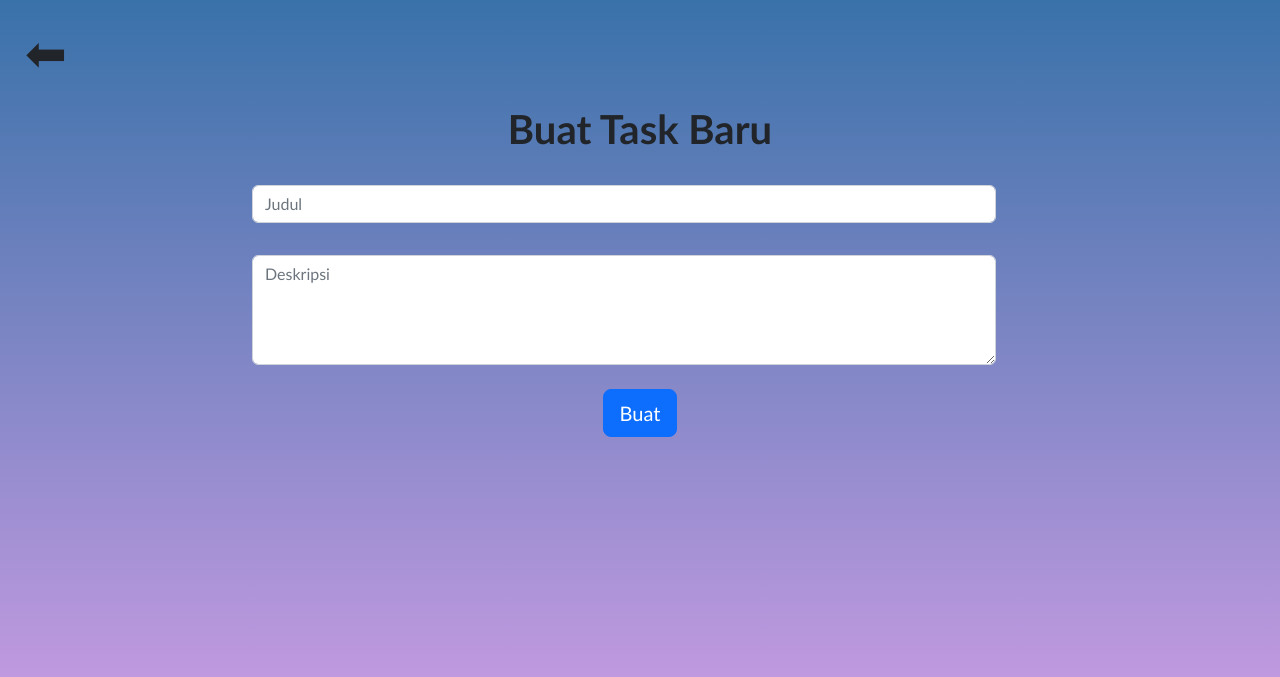
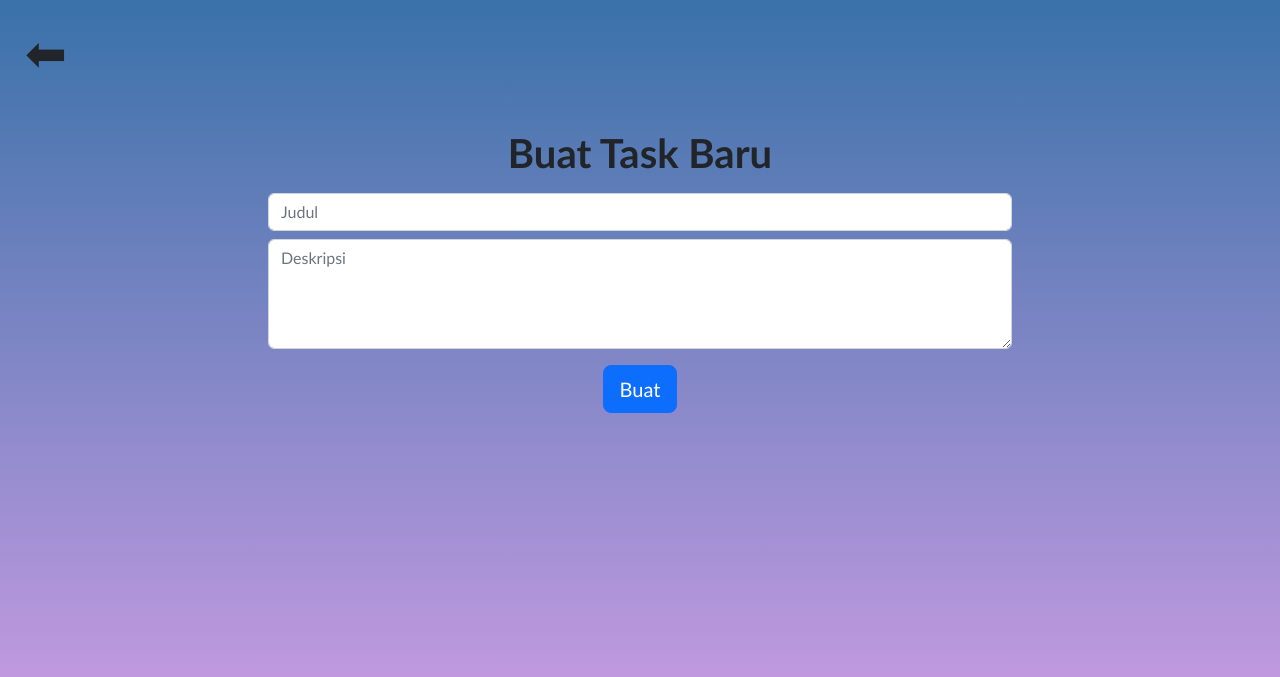
Before and after one commit to mazayanur11/Tugas-2-PBP, a Django app: page /todolist/create-task/ in a window 1280 px wide. Shown: the top 677 px of the page. Run offline with Django 4.2, Linux system fonts and the light colour scheme; the visitor is signed in with stand-in values (Sample User, id 1).

Commit message:
menambahkan Tugas 5

```diff
--- a/todolist/templates/create-task.html
+++ b/todolist/templates/create-task.html
@@ -12,7 +12,6 @@
     }
 
     body {
-      /* align-items: center; */
       background: linear-gradient(#094f94cd, rgba(158, 18, 201, 0.4));
     }
 
@@ -24,7 +23,7 @@
 <main class="create-task w-100 m-auto text-center">
     <nav class="navbar mb-0">
         <div class="container-fluid">
-            <button class="btn btn-outline mb-0" type="button" onclick="location.href='/todolist/'" style="font-size:50px">⬅</button>
+            <button class="btn mb-4 text-center" type="button" onclick="location.href='/todolist/'" style="font-size:50px">⬅</button>
         </div>
     </nav>
     <div class="content container-fluid" style="min-width:50px; max-width: 800px">
@@ -32,12 +31,12 @@
         <form method="POST" action="">
         {% csrf_token %}
         <div class="m-3">
-        <input style="float:right" type="text" name="title" class="form-control m-3" required id="title" placeholder="Judul">
+            <input style="float:right" type="text" name="title" class="form-control mb-2" required id="title" placeholder="Judul">
         </div>
         <div class="m-3">
-        <textarea style="float:right" class="form-control m-3" name="description" required id="description" rows="4" placeholder="Deskripsi"></textarea>
+            <textarea style="float:right" class="form-control" name="description" required id="description" rows="4" placeholder="Deskripsi"></textarea>
         </div>
-      <input class="mt-2 btn btn-lg btn-primary" type="submit" name="create" value="Buat" style="margin: 8px"></input>
+        <input class="mt-3 btn btn-lg btn-primary" type="submit" name="create" value="Buat" style="margin: 8px"></input>
         </form>
 
         {% if messages %}
--- a/todolist/templates/login.html
+++ b/todolist/templates/login.html
@@ -57,7 +57,7 @@
                 <p class="text-muted">{{ message }}</p>
             {% endfor %}
         {% endif %}
-        <p class="m-3 p-2">Belum mempunyai akun? <a href="{% url 'todolist:register' %}">Create Account</a></p>
+        <p class="m-3 p-3">Belum mempunyai akun? <a href="{% url 'todolist:register' %}">Buat Akun</a></p>
     </form>
 </main>
 {% endblock content %}
--- a/todolist/templates/register.html
+++ b/todolist/templates/register.html
@@ -67,7 +67,7 @@
                 <p class="text-muted">{{ message }}</p>
             {% endfor %}
         {% endif %}
-        <p class="mt-3 mb-3">Sudah mempunyai akun? <a href="{% url 'todolist:login' %}">Login</a></p>
+        <p class="mt-3 mb-3">Sudah mempunyai akun? <a href="{% url 'todolist:login' %}">Masuk</a></p>
     </form>
 </main>
 {% endblock content %}
--- a/todolist/templates/todolist.html
+++ b/todolist/templates/todolist.html
@@ -8,8 +8,6 @@
     margin: 0;
     padding: 0;
     min-height: 100vh;
-    /* height: auto;
-    width: auto; */
     font-family:'Trebuchet MS', 'Lucida Sans Unicode', 'Lucida Grande', 'Lucida Sans', Arial, sans-serif
 }
 
@@ -76,7 +74,6 @@ body {
                     <div class="card-footer">
                         <button type="button" class="btn btn-dark btn-sm m-2" style="float:center; background-color:rgb(46, 123, 46)"><a class="text-light" href="{% url 'todolist:status' task.id %}" style="text-decoration:solid">Ubah Status</a></button>
                         <button type="button" class="btn btn-primary btn-sm m-2" style="float:center; background-color:crimson"><a class="text-light" href="{% url 'todolist:hapus' task.id %}" style="text-decoration:solid">Hapus</a></button>
-                        <!-- <button type="button" class="btn btn-primary btn-sm m-2 color:red;" style="float:center"><a class="text-light" href="{% url 'todolist:hapus' task.id %}" style="text-decoration:solid">Hapus</a></button> -->
                     </div>
                 </div>
             </div>
--- a/todolist/views.py
+++ b/todolist/views.py
@@ -94,7 +94,6 @@ def create_task(request):
                 user=request.user,
             )
             task.save()
-            messages.success(request, "Task berhasil dibuat!")
             return redirect("todolist:show_todolist")
 
     return render(request, "create-task.html")
```
Also changed, not shown: todolist/templates/README.md (added). Lines whose indentation alone changed are shown as unchanged.
